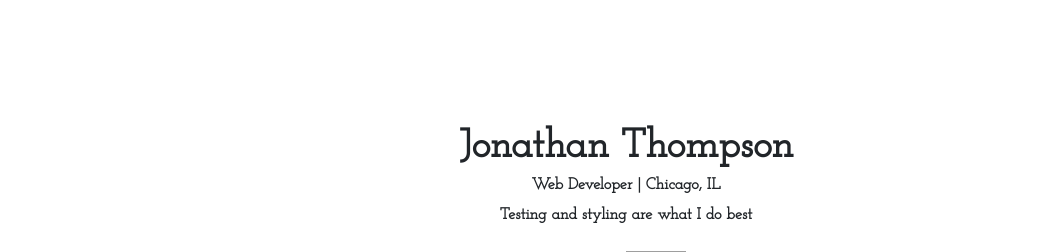
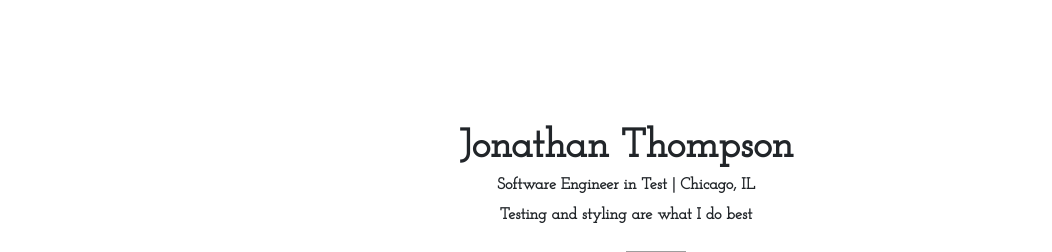
Before and after one commit to ThompsonJonM/personal-website, a React (Create React App) app in the folder client/: page /testing in a window 1280 px wide. Shown: the top 252 px of the page, without its empty margins (14-1066 px from the left). Built offline with nearby package versions, Linux system fonts and the light colour scheme; grey boxes are pictures that could not be loaded.

Commit message:
Update to Header

```diff
--- a/client/src/components/site-elements/Header.js
+++ b/client/src/components/site-elements/Header.js
@@ -20,7 +20,7 @@ export default class Header extends React.Component {
         return (
             <div className="col-lg-12 text-center" id='headerText' name='headerText'>
                 <h1 name='devName'><b>Jonathan Thompson</b></h1>
-                <h6 name='devTitleAndLoc'><b>Web Developer | Chicago, IL</b></h6>
+                <h6 name='devTitleAndLoc'><b>Software Engineer in Test | Chicago, IL</b></h6>
                 <h7 name='devSlogan'><b>Testing and styling are what I do best</b></h7>
 
                 <br/>
```
